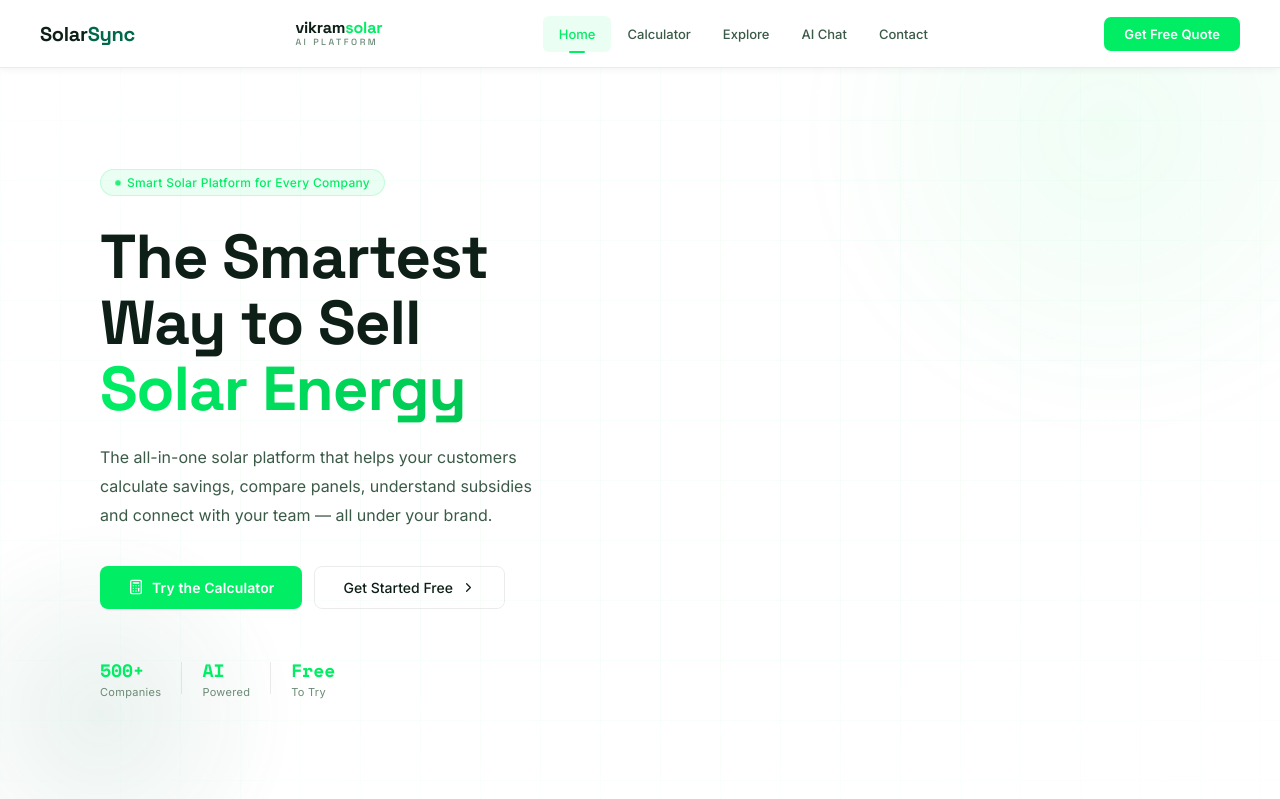
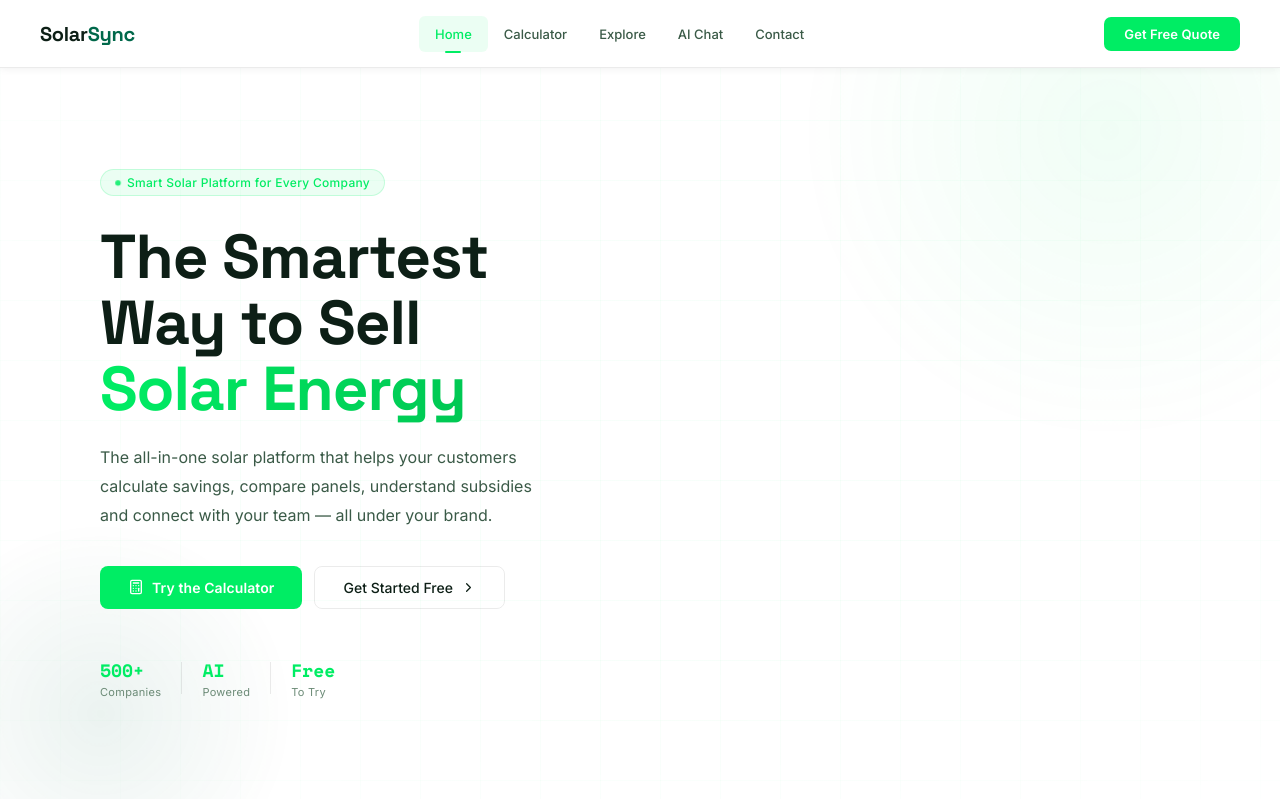
Before and after one commit to Sarthak-mishra1104/vikram-solar, a React (Vite) app: page / in a window 1280 px wide. Shown: the top 799 px of the page. Built offline with nearby package versions, Linux system fonts and the light colour scheme.

Commit message:
fix header - remove vikram solar

```diff
--- a/src/components/Header.jsx
+++ b/src/components/Header.jsx
@@ -14,15 +14,13 @@ export default function Header({ currentPage, showPage }) {
   return (
     <>
       <header className={styles.header}>
+
         {/* LOGO */}
         <div className={styles.logo} onClick={() => showPage('home')}>
-  <span className={styles.logoText}>Solar<span className={styles.logoAccent}>Sync</span></span>
-</div>
-          <div className={styles.logoText}>
-            <div className={styles.logoName}>vikram<span>solar</span></div>
-            <div className={styles.logoSub}>AI Platform</div>
-          </div>
-
+          <span className={styles.logoText}>
+            Solar<span className={styles.logoAccent}>Sync</span>
+          </span>
+        </div>
 
         {/* NAV */}
         <nav className={styles.nav}>
@@ -43,6 +41,7 @@ export default function Header({ currentPage, showPage }) {
             <span /><span /><span />
           </button>
         </div>
+
       </header>
 
       {open && (
```
